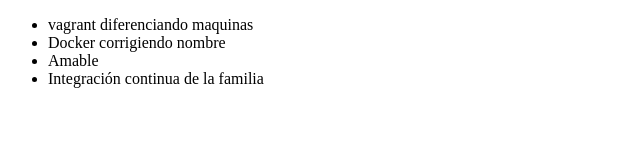
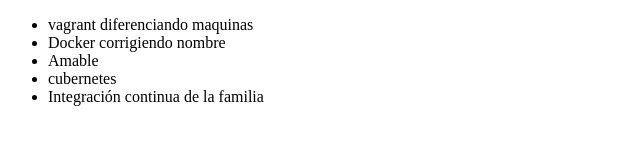
Before and after one commit to sindy3/alura-git, a plain HTML site: page index.html in a window 1280 px wide. Shown: the whole page, without its empty margins (0-640 px from the left). Drawn offline with Linux system fonts and the light colour scheme.

Commit message:
agregando cursos

```diff
--- a/index.html
+++ b/index.html
@@ -9,6 +9,7 @@
             <li>vagrant diferenciando maquinas </li>
             <li>Docker corrigiendo nombre</li>
             <li>Amable</li>
+            <li>cubernetes</li>
             <li>Integración continua de la familia</li>
         </ul>
     </body>
```
